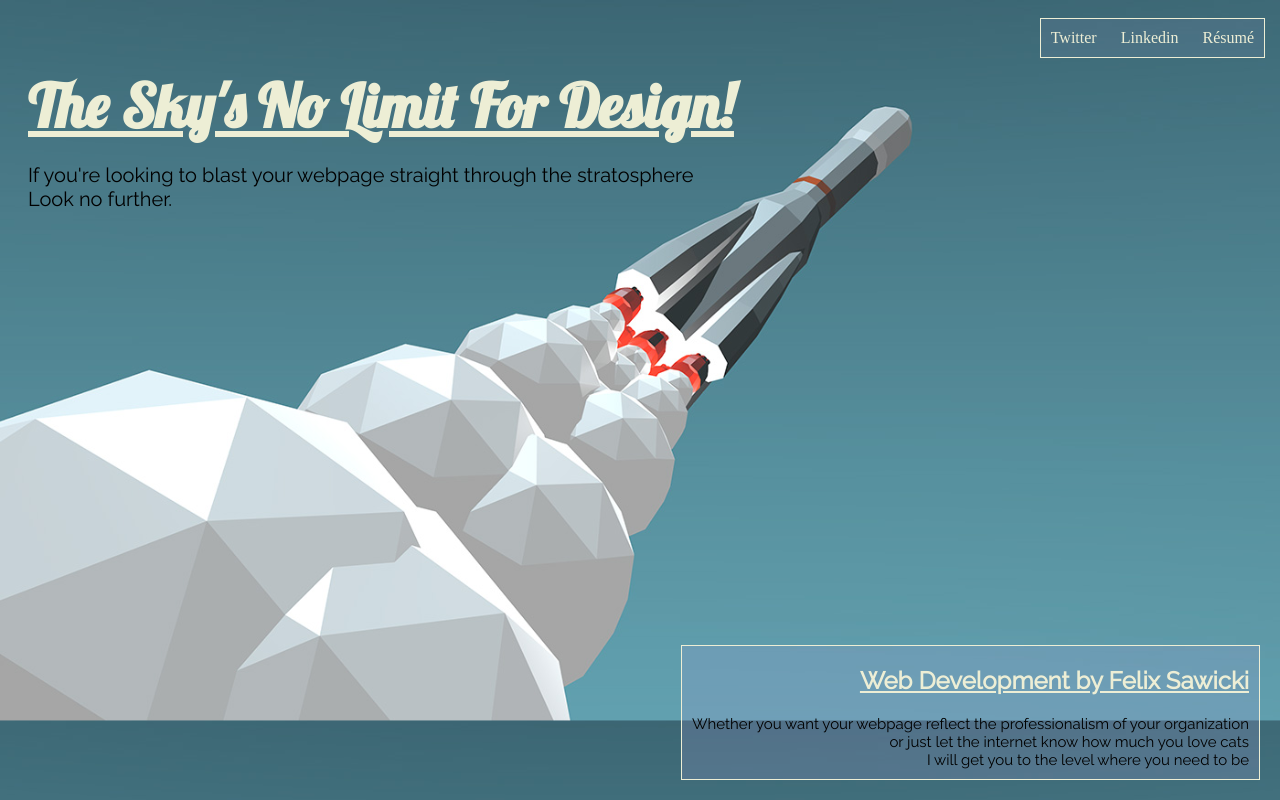
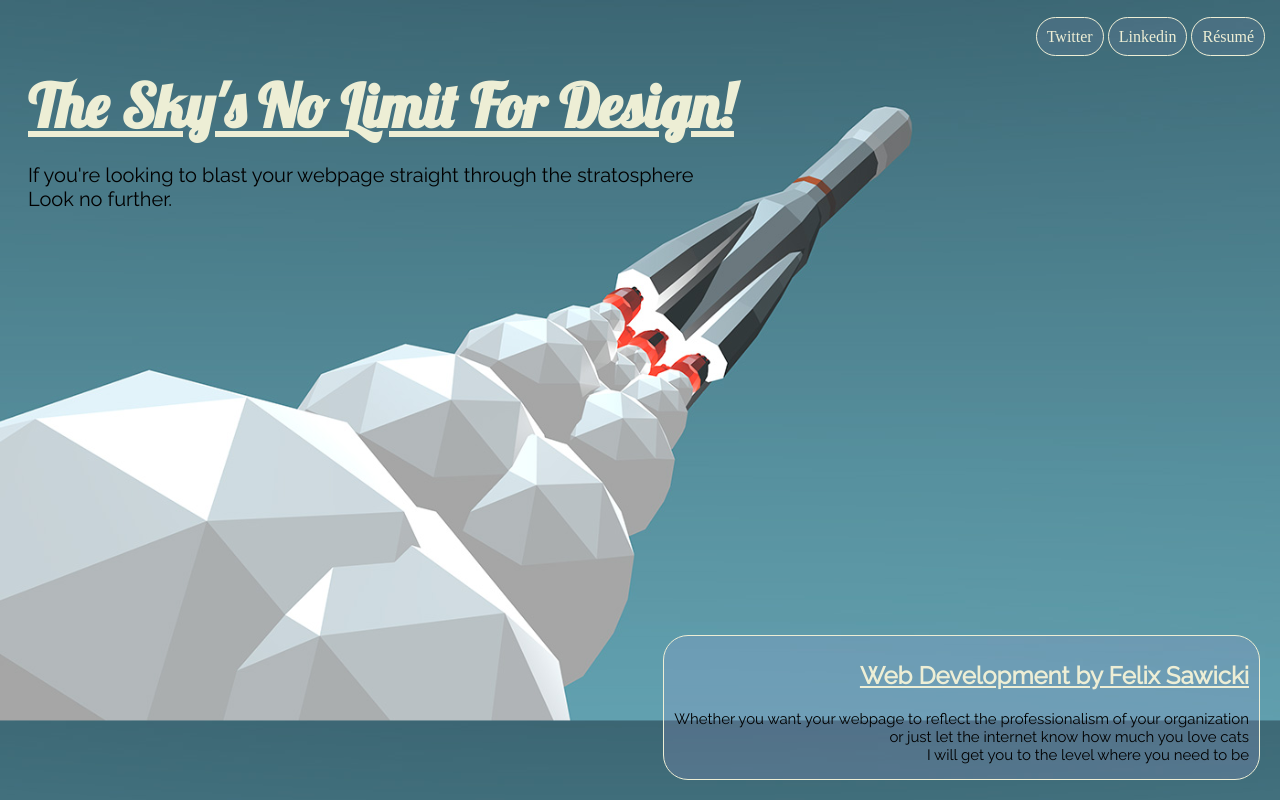
Before and after one commit to FMSawicki/FMSawicki.github.io, a plain HTML site: page index.html in a window 1280 px wide. Drawn offline with Linux system fonts and the light colour scheme.

```diff
--- a/index.html
+++ b/index.html
@@ -28,7 +28,7 @@
     <footer>
         <h2> Web Development by Felix Sawicki</h2>
         <p class="smol">
-            Whether you want your webpage reflect the professionalism of your organization
+            Whether you want your webpage to reflect the professionalism of your organization
         </br>
             or just let the internet know how much you love cats
         </br>
--- a/style.css
+++ b/style.css
@@ -32,28 +32,31 @@
  a {
     color: #edeed5;
     text-decoration: none;
-    padding: 0 10px;
+    padding: 10px;
+    border: #edeed5 solid 1px;
+    background-color: rgba(166, 155, 214, 0.1);
+    border-radius: 25px;
 
  }
  div {
     display: inline-block;
-    position:absolute;
+    position: absolute;
     top:10;
     right:0;
     padding: 10px 0;
     margin: 10px 15px 0 0;
-    border: #edeed5 solid 1px;
-    background-color: rgba(166, 155, 214, 0.1);
+
  }
 
  footer {
     text-align: right;
     border: #edeed5 solid 1px;
+    border-radius: 25px;
     background-color: rgba(166, 155, 214, 0.2);
     position: absolute;
     bottom:0;
     right:0;
-    padding: 0 10px;
+    padding: 5px 10px;
     margin: 20px;
  }
 h2 {
```
